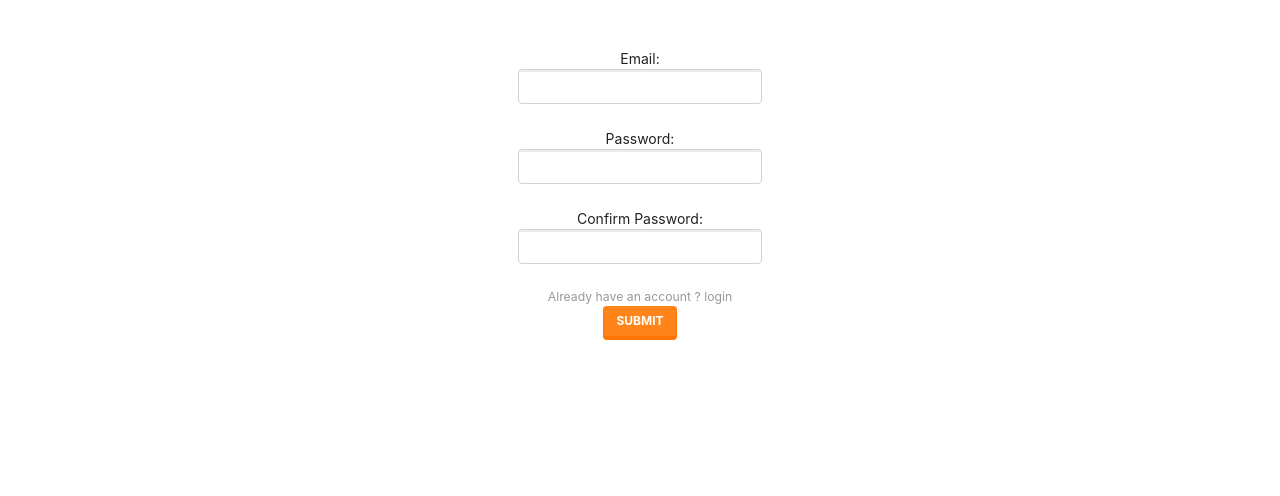
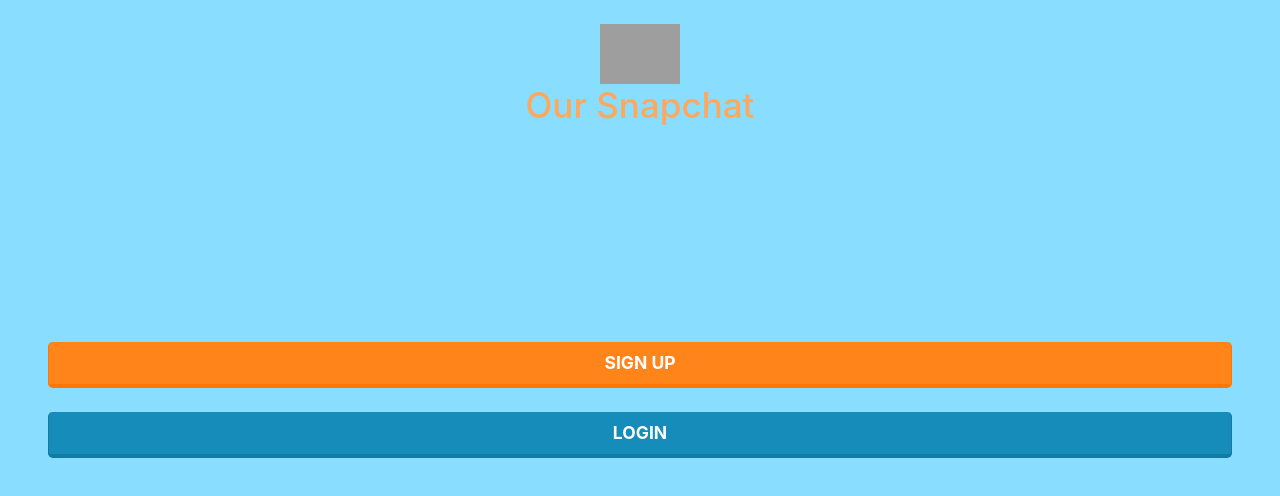
Before and after one commit to HaoNhien-NGUY/my_snapchat, a React (Create React App) app in the folder my_snapchat/: page / in a window 1280 px wide. Shown: the top 496 px of the page. Built offline with nearby package versions, Linux system fonts and the light colour scheme; grey boxes are pictures that could not be loaded.

Commit message:
front login register

```diff
--- a/my_snapchat/package.json
+++ b/my_snapchat/package.json
@@ -6,7 +6,9 @@
     "@testing-library/jest-dom": "^4.2.4",
     "@testing-library/react": "^9.5.0",
     "@testing-library/user-event": "^7.2.1",
+    "axios": "^0.19.2",
     "react": "^16.13.1",
+    "react-awesome-button": "^6.5.1",
     "react-dom": "^16.13.1",
     "react-scripts": "3.4.1"
   },
--- a/my_snapchat/src/App.css
+++ b/my_snapchat/src/App.css
@@ -1,7 +1,32 @@
+body {
+  background-color: #89ddff;
+}
 
+/* ------- login Index ------- */
 
+.login-index label {
+  color: white;
+}
 
+.login-index .logo {
+  color: #ffa75b;
+  position: absolute;
+  left: 0;
+  right: 0;
+  top: 3%;
+  font-weight: 800;
+  font-size: 3rem;
+}
 
+.login-index .logo img{
+  width: 5rem;
+  margin: 0 auto;
+  display: block;
+}
+
+.text-white {
+  color: white;
+}
 
 /* .App {
   text-align: center;
--- a/my_snapchat/src/App.js
+++ b/my_snapchat/src/App.js
@@ -2,10 +2,11 @@
 import logo from './logo.svg';
 import './App.css';
 import Register from './components/loginRegister/register/register.component';
+import LoginIndex from './components/loginRegister/loginIndex.component';
 
 function App() {
   return (
-    <Register />
+    <LoginIndex />
   );
 }
 
--- /dev/null
+++ b/my_snapchat/src/components/loginRegister/choiceButtons.component.js
@@ -0,0 +1,23 @@
+import React from 'react';
+
+function ChoiceButtons(props) {
+
+    function onRegisterClick(e) {
+        e.preventDefault();
+        props.handleClick('register');
+    }
+
+    function onLoginClick(e) {
+        e.preventDefault();
+        props.handleClick('login');
+    }
+
+    return (
+        <div className="px-5">
+            <button type="button" className="btn btn-warning btn-lg btn-block mb-4" onClick={onRegisterClick}>Sign up</button>
+            <button type="button" className="btn btn-primary btn-lg btn-block" onClick={onLoginClick}>Login</button>
+        </div>
+    );
+}
+
+export default ChoiceButtons;
--- a/my_snapchat/src/components/loginRegister/login/login.component.js
+++ b/my_snapchat/src/components/loginRegister/login/login.component.js
@@ -0,0 +1,38 @@
+import React, { useState } from 'react';
+
+function Login(props) {
+    const [formControl, setFormControl] = useState();
+
+
+    function handleChange(event) {
+        setFormControl({ ...formControl, [event.target.name]: event.target.value })
+    }
+
+    function handleSubmit(event) {
+        event.preventDefault();
+        props.handleSubmit(formControl);
+    }
+
+    return (
+        <div className="container text-center">
+            <form onSubmit={handleSubmit} >
+                <div className="form-group">
+                    <label className="white text-left">
+                        Email
+                <input type="text" className="form-control" name="email" onChange={handleChange} />
+                    </label>
+                </div>
+                <div className="form-group">
+                    <label className="white text-left">
+                        Password
+                <input type="password" className="form-control" name="password" onChange={handleChange} />
+                    </label>
+                </div>
+                <small className="form-text text-primary">Don't have an account yet ? <span onClick={() => props.handleClick('register')}><b><u>Sign up</u></b></span></small>
+                <button type="submit" className="btn btn-warning white mt-3">Login</button>
+            </form>
+        </div>
+    );
+}
+
+export default Login;
--- /dev/null
+++ b/my_snapchat/src/components/loginRegister/loginIndex.component.js
@@ -0,0 +1,39 @@
+import React, { useState } from 'react';
+import Login from './login/login.component';
+import Register from './register/register.component';
+import ChoiceButtons from './choiceButtons.component';
+
+function LoginIndex(props) {
+    const [selectedPage, setSelectedPage] = useState(false);
+
+    function handleChoice(choice) {
+        choice = choice === 'register' ? <Register handleSubmit={handleRegister} handleClick={handleChoice}/> : <Login handleSubmit={handleLogin} handleClick={handleChoice}/>;
+        setSelectedPage(choice);
+    }
+
+    function handleRegister(data) {
+        console.log('OMEGALUL');
+
+        // console.log(formControl);
+    }
+
+    function handleLogin(data) {
+        console.log('OMEGALOGIN');
+
+        // console.log(formControl);
+    }
+
+    return (
+        <div className="login-index">
+            <div className="logo">
+                <img src="https://cdn.frankerfacez.com/emoticon/145916/4"></img>
+                <h1 className="text-center">Our Snapchat</h1>
+            </div>
+            <div className="d-flex flex-column justify-content-center vh-100">
+                {selectedPage || <ChoiceButtons handleClick={handleChoice}/>}
+            </div>
+        </div>
+    );
+}
+
+export default LoginIndex;
--- a/my_snapchat/src/components/loginRegister/register/register.component.js
+++ b/my_snapchat/src/components/loginRegister/register/register.component.js
@@ -1,48 +1,42 @@
 import React, { useState } from 'react';
 
 function Register(props) {
-    // const [email, setEmail] = useState('');
-    // const [password, setPassword] = useState('');
-    // const [confPassword, setConfPassword] = useState('');
-
-    //{email: email, password:password, cpassword: cpassword}
-    //setFormControl(formControl => formControle)
     const [formControl, setFormControl] = useState();
 
 
     function handleChange(event) {
-        //   setState({ [event.target.name]: event.target.value });
         setFormControl({ ...formControl, [event.target.name]: event.target.value })
     }
 
     function handleSubmit(event) {
         event.preventDefault();
-        console.log(formControl);
+        props.handleSubmit(formControl);
     }
 
     return (
-        <div className="container my-5 text-center">
-            <form onSubmit={handleSubmit} className="forminscri">
+        <div className="container text-center">
+            {/* <h2 className="text-white mb-4">Sign up</h2> */}
+            <form onSubmit={handleSubmit}>
                 <div className="form-group">
-                    <label className="white">
-                        Email:
+                    <label className="white text-left">
+                        Email
                 <input type="text" className="form-control" name="email" onChange={handleChange} />
                     </label>
                 </div>
                 <div className="form-group">
-                    <label className="white">
-                        Password:
+                    <label className="white text-left">
+                        Password
                 <input type="password" className="form-control" name="password" onChange={handleChange} />
                     </label>
                 </div>
                 <div className="form-group">
-                    <label className="white">
-                        Confirm Password:
+                    <label className="white text-left">
+                        Confirm Password
                 <input type="password" className="form-control" name="cpassword" onChange={handleChange} />
                     </label>
                 </div>
-                <small className="form-text text-muted white">Already have an account ? login</small>
-                <button type="submit" className="btn btn-warning white">Submit</button>
+                <small className="form-text text-primary">Already have an account ? <span onClick={() => props.handleClick('login')}><b><u>login</u></b></span></small>
+                <button type="submit" className="btn btn-warning white mt-3">Sign up</button>
             </form>
         </div>
     );
```
Also changed, not shown: 1 other file (tests, documents, lock files or other folders).
